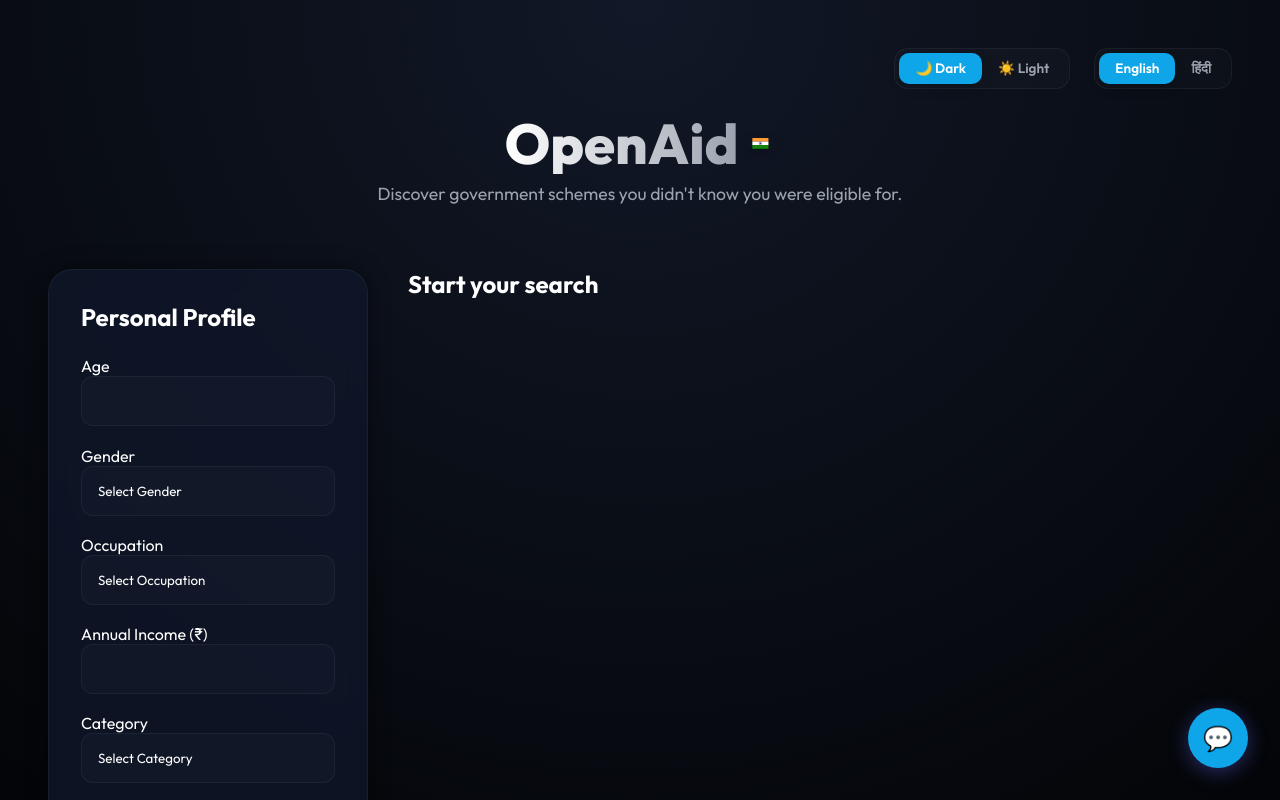
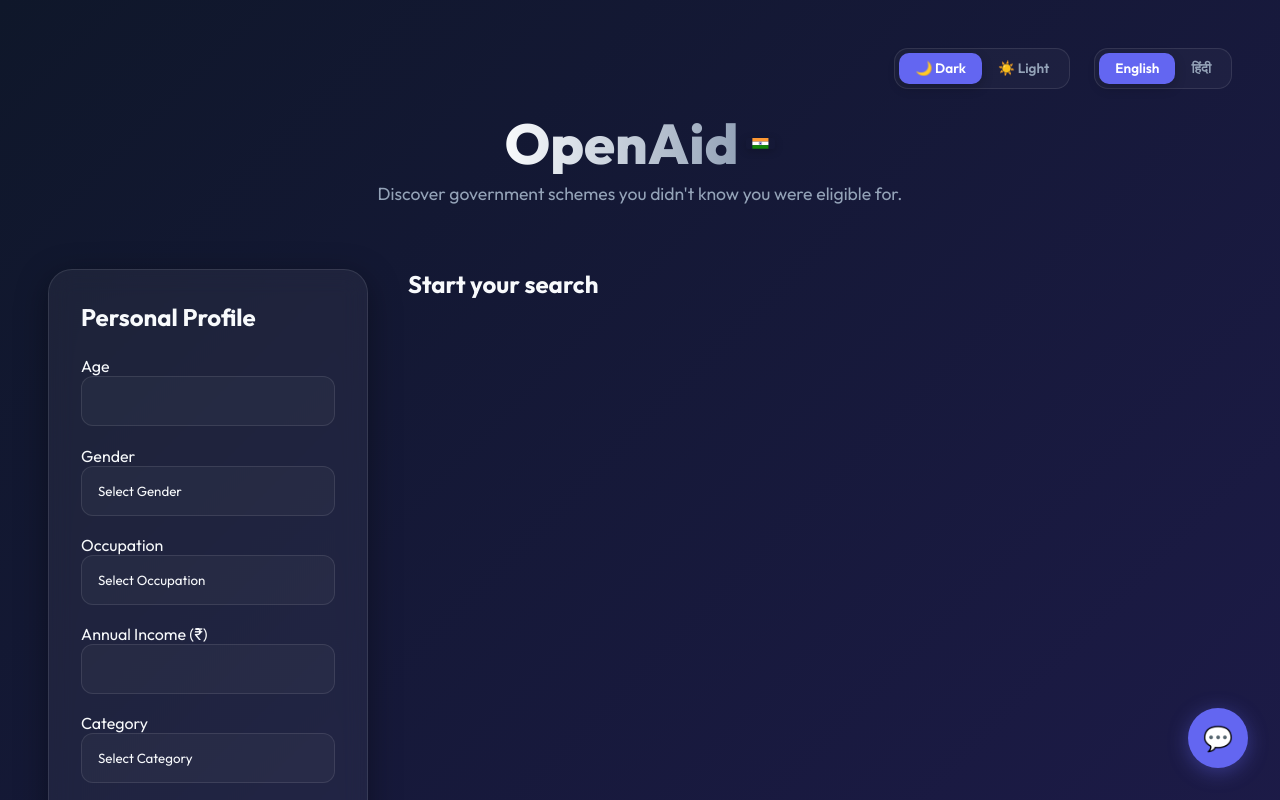
Before and after one commit to ayus1234/openaid, a React (Vite) app in the folder client/: page / in a window 1280 px wide. Shown: the top 800 px of the page. Built offline with nearby package versions, Linux system fonts and the light colour scheme.

Commit message:
style: restore original navy blue glassmorphism as the Dark Mode

```diff
--- a/client/src/index.css
+++ b/client/src/index.css
@@ -1,17 +1,17 @@
 :root {
-  /* Default Theme (Dark Mode) */
-  --primary: #0ea5e9;
-  --primary-hover: #0284c7;
-  --bg-gradient: radial-gradient(circle at top, #111827 0%, #000000 100%);
-  --glass-bg: rgba(15, 23, 42, 0.8);
-  --glass-border: rgba(255, 255, 255, 0.05);
-  --text-primary: #ffffff;
-  --text-secondary: #9ca3af;
-  --accent: #38bdf8;
-  --success: #10b981;
-  --card-shadow: 0 0 20px rgba(0, 0, 0, 0.5);
-  --bot-msg-bg: rgba(255, 255, 255, 0.05);
-  --input-bg: rgba(255, 255, 255, 0.02);
+  /* Default (Dark Mode) - Restored original Navy Blue design */
+  --primary: #6366f1;
+  --primary-hover: #4f46e5;
+  --bg-gradient: linear-gradient(135deg, #0f172a 0%, #1e1b4b 100%);
+  --glass-bg: rgba(255, 255, 255, 0.05);
+  --glass-border: rgba(255, 255, 255, 0.1);
+  --text-primary: #f8fafc;
+  --text-secondary: #94a3b8;
+  --accent: #22d3ee;
+  --success: #34d399;
+  --card-shadow: 0 8px 32px 0 rgba(0, 0, 0, 0.37);
+  --bot-msg-bg: rgba(255, 255, 255, 0.12);
+  --input-bg: rgba(255, 255, 255, 0.03);
 }
 
 body[data-theme="light"] {
```
